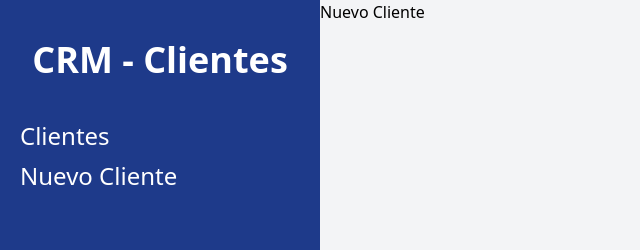
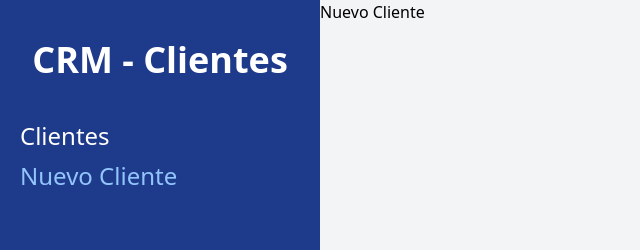
Before and after one commit to epe0413/crm-react, a React (Vite) app: page /clientes/nuevo in a window 1280 px wide. Shown: the top 250 px of the page, without its empty margins (0-640 px from the left). Built offline with nearby package versions, Linux system fonts and the light colour scheme.

Commit message:
Se agrego useLocation

```diff
--- a/src/layout/Layout.jsx
+++ b/src/layout/Layout.jsx
@@ -1,6 +1,10 @@
-import { Outlet, Link } from 'react-router-dom'
+import { Outlet, Link, useLocation } from 'react-router-dom'
 
 const Layout = () => {
+
+  const location = useLocation()
+  const urlActual = location.pathname
+
   return (
     <div className="md:flex md:min-h-screen">
       <div className="md:w-1/4 bg-blue-900 px-5 py-10">
@@ -8,10 +12,10 @@
 
         <nav className='mt-10'>
           <Link to="/clientes"
-            className='text-white text-2xl block mt-2 hover:text-blue-300'
+            className={`${urlActual === '/clientes' ? 'text-blue-300' : 'text-white'} text-2xl block mt-2 hover:text-blue-300`}
           >Clientes</Link>
           <Link to="/clientes/nuevo"
-            className='text-white text-2xl block mt-2 hover:text-blue-300'
+            className={`${urlActual === '/clientes/nuevo' ? 'text-blue-300' : 'text-white'} text-2xl block mt-2 hover:text-blue-300`}
           >Nuevo Cliente</Link>
         </nav>
       </div>
```
